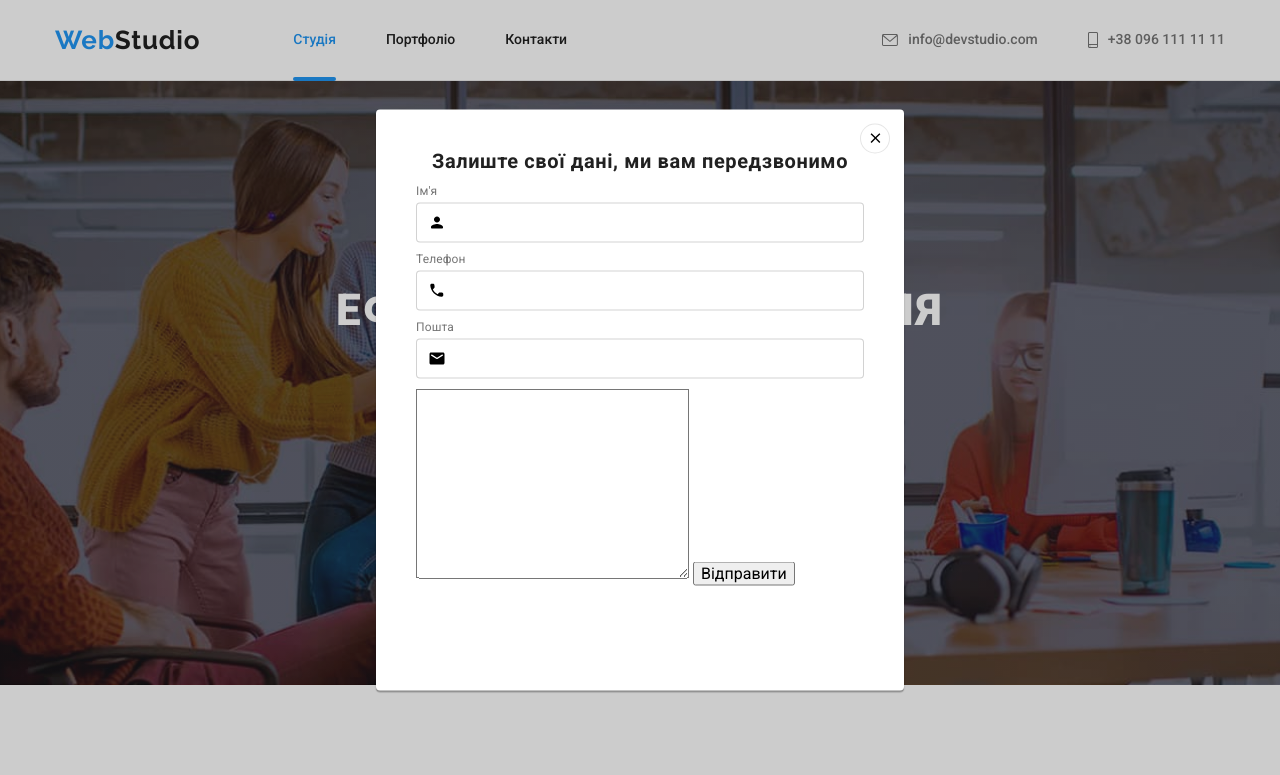
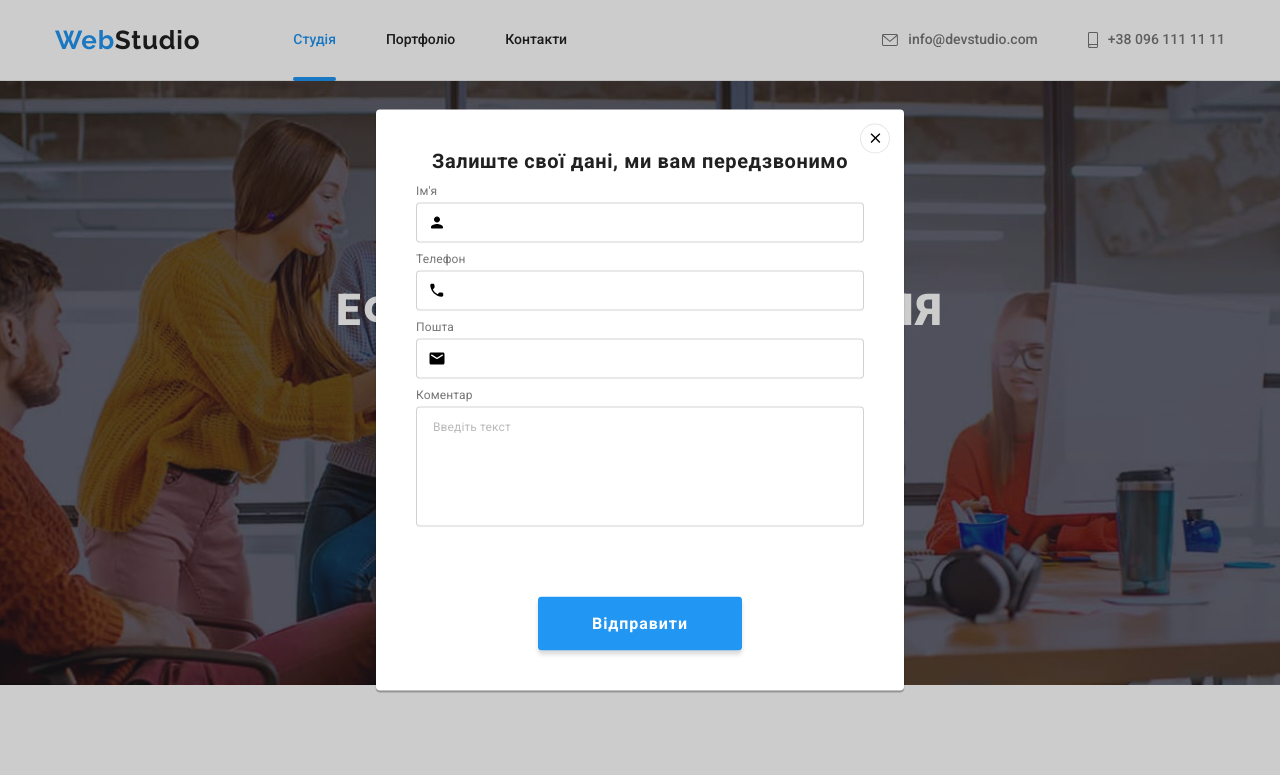
Before and after one commit to VictorPodhaniuk/goit-markup-hw-06, a plain HTML site: page index.html in a window 1280 px wide. Both pictures are taken after a click on the button "Замовити послугу". Shown: the top 775 px of the page. Drawn offline with nearby package versions, Linux system fonts and the light colour scheme.

Commit message:
modal btm

```diff
--- a/css/styles.css
+++ b/css/styles.css
@@ -353,7 +353,6 @@ ol {
 
 .hero-btn {
   padding: 10px 32px;
-
   border-radius: 4px;
   border-color: transparent;
   font-family: inherit;
@@ -771,6 +770,7 @@ ol {
   display: flex;
   align-items: center;
   justify-content: center;
+  cursor: pointer;
 
   width: 30px;
   height: 30px;
@@ -782,6 +782,11 @@ ol {
 .icon-modal-close {
   width: 18px;
   height: 18px;
+}
+
+.icon-modal-close:focus,
+.icon-modal-close:hover {
+  fill: var(--blue-color)
 }
 
 .is-hidden {
@@ -807,6 +812,7 @@ ol {
   letter-spacing: 0.01em;
   color: var(--secondary-text-color);
   margin-bottom: 4px;
+  /* cursor: pointer; */
 }
 
 .modal-input {
@@ -843,3 +849,68 @@ ol {
   top: 50%;
   transform: translateY(-50%);
 }
+
+.input-lable {
+  display: block;
+  font-size: 12px;
+  line-height: 1.16;
+  letter-spacing: 0.01em;
+  color: var(--secondary-text-color);
+  margin-bottom: 4px;
+}
+
+.input-comment {
+  width: 100%;
+  height: 120px;
+  border: 1px solid rgba(33, 33, 33, 0.2);
+  border-radius: 4px;
+  padding: 12px 16px;
+  outline: transparent;
+  cursor: pointer;
+  font-size: 12px;
+  line-height: calc(14/12);
+  letter-spacing: 0.01em;
+  resize: none;
+}
+
+.input-comment:focus {
+  border-color: var(--blue-color);
+}
+
+.input-comment::placeholder {
+  font-size: 12px;
+  line-height: calc(14/12);
+  letter-spacing: 0.01em;
+  color: rgba(117, 117, 117, 0.5);
+}
+
+.btm-modal {
+  display: flex;
+  align-items: center;
+  text-align: center;
+  position: absolute;
+  bottom: 40px;
+  left: 50%;
+  transform: translate(-50%);
+
+  padding: 10px 52px;
+  border-radius: 4px;
+  border-color: transparent;
+  font-family: inherit;
+  font-weight: 700;
+  font-size: 16px;
+  line-height: calc(30/16);
+  letter-spacing: 0.06em;
+  color: var(--white-color);
+  background-color: var(--blue-color);
+  transition: background-color 250ms cubic-bezier(0.4, 0, 0.2, 1);
+  box-shadow: 0px 4px 4px rgba(0, 0, 0, 0.15);
+  border-radius: 4px;
+}
+
+.btm-modal:hover,
+.btm-modal:focus {
+  background-color: var(--accent-btn-background-color);
+  cursor: pointer;
+  border-color: transparent;
+}
--- a/index.html
+++ b/index.html
@@ -577,8 +577,11 @@
               <use href="./image/symbol-defs.svg#icon-email"></use>
             </svg>
           </div>
-          <textarea name="" id="" cols="30" rows="10"></textarea>
-          <button type="submit">Відправити</button>
+          <div class="input-wrap">
+            <label for="user-comment" class="input-lable">Коментар</label>
+            <textarea name="user-comment" id="user-comment" class="input-comment" placeholder="Введіть текст"></textarea>
+          </div>
+            <button class="btm-modal" type="submit">Відправити</button>
         </form>
       </div>
     </div>
```
